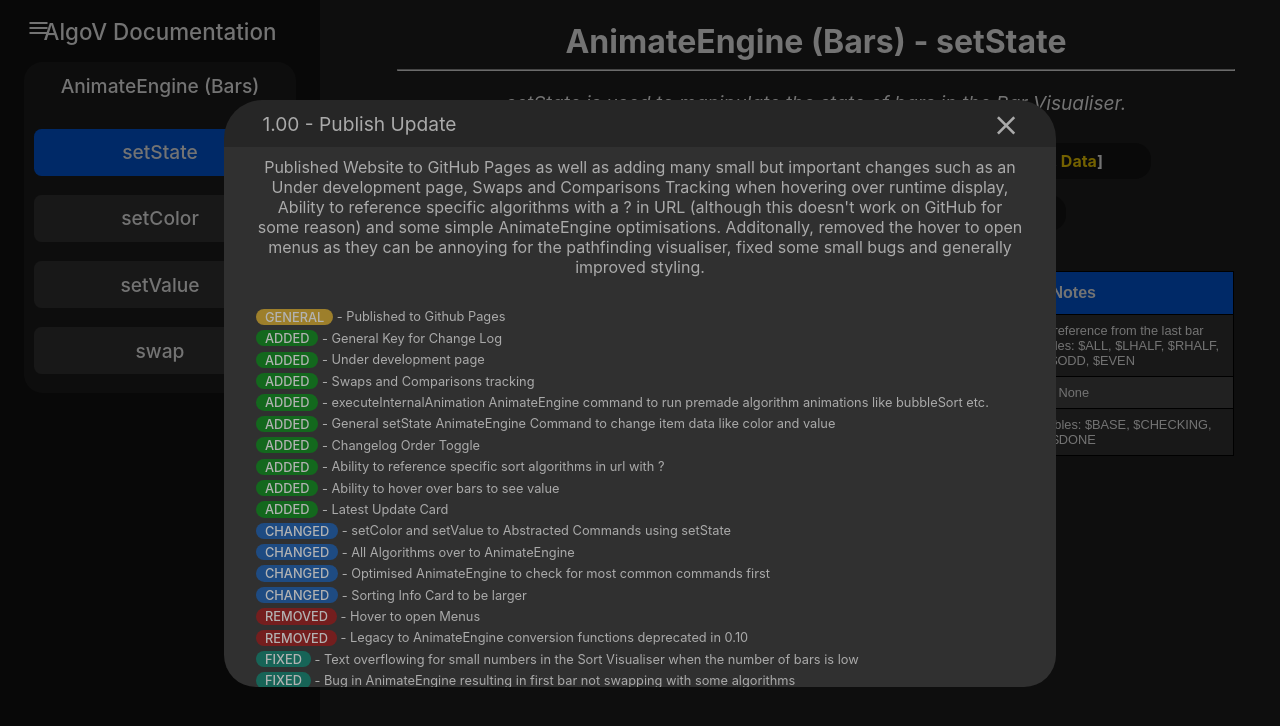
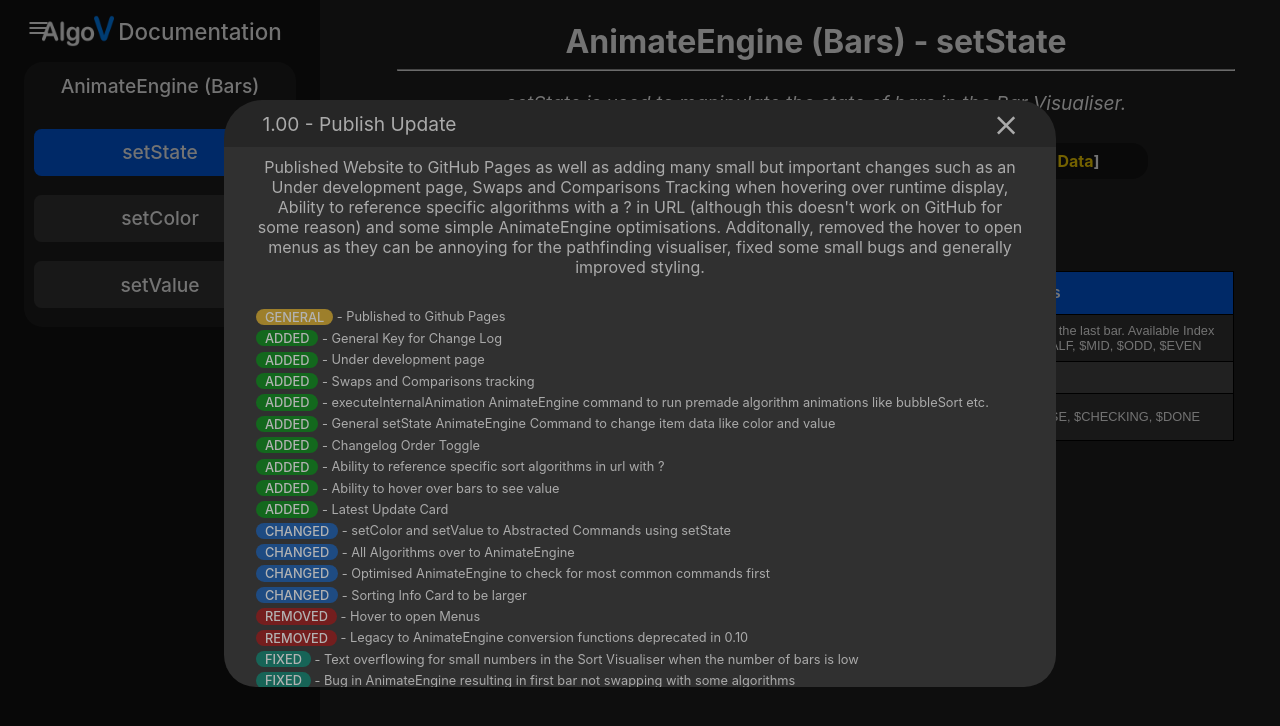
Before and after one commit to jackgpalfrey/algoV, a React (Create React App) app: page /#/docs in a window 1280 px wide. Shown: the top 726 px of the page. Built offline with nearby package versions, Linux system fonts and the light colour scheme.

Commit message:
Added Docs Page

```diff
--- a/src/data/changelogData.json
+++ b/src/data/changelogData.json
@@ -151,7 +151,10 @@
                             ["ADDED", "version AnimateEngine Command (Added in 1.00.1)"],
                             ["CHANGED", "Improved Unavailable Page (Changed in 1.00.1"],
                             ["ADDED", "New Icons for future pages in menu"],
-                            ["ADDED", "Favicon and icon on Homepage"]],
+                            ["ADDED", "Favicon and icon on Homepage"],
+                            ["CHANGED", "Menu to close on scroll"],
+                            ["ADDED", "/docs page"],
+                            ["ADDED", "AnimateEngine (Bars) Documentation"]],
         "date": "8/03/21",
         "isNext": true,
         "XdisplayAfter": "6/3/2021"
--- /dev/null
+++ b/src/data/docs.js
@@ -0,0 +1,133 @@
+const data = {
+	AnimateEngineSort: {
+		id: 'AnimateEngineSort',
+		name: 'AnimateEngine (Bars)',
+		pages: {
+			setState: {
+				id: 'setState',
+				sideTitle: 'setState',
+				title: 'AnimateEngine (Bars)   -   setState',
+				desc:
+					'setState is used to manipulate the state of bars in the Bar Visualiser.',
+				syntaxHTML: (
+					<span>
+						[
+						<span className='docsPage-mainContent-exampleStyle-command'>
+							'setState'
+						</span>
+						,[<span style={{ color: 'pink' }}>Array of Indexes</span>],{' '}
+						<span style={{ color: 'turquoise' }}>
+							Type of data (value/color)
+						</span>
+						, <span style={{ color: 'gold' }}>Data</span>]
+					</span>
+				),
+				exampleHTML: (
+					<span>
+						[
+						<span className='docsPage-mainContent-exampleStyle-command'>
+							'setState'
+						</span>
+						,[<span style={{ color: 'pink' }}>1,2,-1,'$MID'</span>],{' '}
+						<span style={{ color: 'turquoise' }}>'color'</span>,{' '}
+						<span style={{ color: 'gold' }}>'red'</span>]{' '}
+					</span>
+				),
+				arguments: [
+					[
+						'Array of Indexes',
+						'Array with numbers or Index Variables',
+						'[1,2,-1,"$MID"]',
+						'Negative Numbers reference from the last bar. Available Index Variables: $ALL, $LHALF, $RHALF, $MID, $ODD, $EVEN',
+					],
+					['Type of data', 'String (Value / Color)', '"color"', ['None']],
+					[
+						'Data',
+						'(Color) CSS Color Value OR Color Variable / (Value) Number',
+						'"red" / "$CHECKING" / 10',
+						['Available Color Varaibles: $BASE, $CHECKING, $DONE'],
+					],
+				],
+			},
+			setColor: {
+				id: 'setColor',
+				sideTitle: 'setColor',
+				title: 'AnimateEngine (Bars)   -   setColor',
+				desc:
+					'setColor is an abstracted command based on setState used to change the color of bars in the Bar Visualiser.',
+				syntaxHTML: (
+					<span>
+						[
+						<span className='docsPage-mainContent-exampleStyle-command'>
+							'setColor'
+						</span>
+						,[<span style={{ color: 'pink' }}>Array of Indexes</span>],{' '}
+						<span style={{ color: 'turquoise' }}>Color</span>]
+					</span>
+				),
+				exampleHTML: (
+					<span>
+						[
+						<span className='docsPage-mainContent-exampleStyle-command'>
+							'setColor'
+						</span>
+						,[<span style={{ color: 'pink' }}>1,2,-1,'$MID'</span>],{' '}
+						<span style={{ color: 'turquoise' }}>'red'</span>]
+					</span>
+				),
+				arguments: [
+					[
+						'Array of Indexes',
+						'Array with numbers or Index Variables',
+						'[1,2,-1,"$MID"]',
+						'Negative Numbers reference from the last bar. Available Index Variables: $ALL, $LHALF, $RHALF, $MID, $ODD, $EVEN',
+					],
+					[
+						'Data',
+						'CSS Color Value OR Color Variable',
+						'"red" / "$CHECKING"',
+						['Available Color Varaibles: $BASE, $CHECKING, $DONE'],
+					],
+				],
+			},
+			setValue: {
+				id: 'setValue',
+				sideTitle: 'setValue',
+				title: 'AnimateEngine (Bars)   -   setValue',
+				desc:
+					'setValue is an abstracted command based on setState used to change the value of bars in the Bar Visualiser.',
+				syntaxHTML: (
+					<span>
+						[
+						<span className='docsPage-mainContent-exampleStyle-command'>
+							'setValue'
+						</span>
+						,[<span style={{ color: 'pink' }}>Array of Indexes</span>],{' '}
+						<span style={{ color: 'turquoise' }}>Value</span>]
+					</span>
+				),
+				exampleHTML: (
+					<span>
+						[
+						<span className='docsPage-mainContent-exampleStyle-command'>
+							'setValue'
+						</span>
+						,[<span style={{ color: 'pink' }}>1,2,-1,'$MID'</span>],{' '}
+						<span style={{ color: 'turquoise' }}>32</span>]
+					</span>
+				),
+				arguments: [
+					[
+						'Array of Indexes',
+						'Array with numbers or Index Variables',
+						'[1,2,-1,"$MID"]',
+						'Negative Numbers reference from the last bar. Available Index Variables: $ALL, $LHALF, $RHALF, $MID, $ODD, $EVEN',
+					],
+					['Value', 'Number', '32', 'None'],
+				],
+			},
+		},
+	},
+};
+
+export default data;
--- a/src/pages/DocsPage/index.jsx
+++ b/src/pages/DocsPage/index.jsx
@@ -1,19 +1,70 @@
-import React from 'react'
+import React, { useState } from 'react'
 import './style.css'
+import icon from '../../images/icon.png'
+import docData from '../../data/docs'
+
+
+
 
 function DocsPage(){
+    const [openItem, setOpenItem] = useState("AnimateEngineSort-setState")
+
+    let itemKey = openItem.split('-')
+    let data = docData[itemKey[0]].pages[itemKey[1]]
+
+    function createRows(){
+        let table = []
+
+        for (let i = 0; i < data.arguments.length; i++){
+            let arg = data.arguments[i]
+            let argRow = []
+            argRow.push(<td>{arg[0]}</td>)
+            argRow.push(<td>{arg[1]}</td>)
+            argRow.push(<td>{arg[2]}</td>)
+            argRow.push(<td>{arg[3]}</td>)
+
+            table.push(<tr>{argRow}</tr>)
+        }
+
+        return table
+    }
+
+
+    function createSideBar(){
+        let sections = Object.values(docData)
+        let sideBarHTML = sections.map((value, index) => {
+            let pages = Object.values(value.pages)
+            let items = pages.map((pageObj) => {
+                let activeItemKey = openItem.split('-')
+                let classes = "docsPage-sideBarItem"
+                if (value.id === activeItemKey[0] && pageObj.id === activeItemKey[1]) classes += " docsPage-sideBarItem-selected"
+                return (<div onClick={() => {
+                    setOpenItem(`${value.id}-${pageObj.id}`)
+                }} className={classes}>{pageObj.sideTitle}</div>)
+            })
+            return (
+                <div className= 'docsPage-sidebar-section'>
+                    <div className="docsPage-sideBarTitle">{value.name}</div>
+                    {items}
+                </div>
+            )
+        })
+
+        return [sideBarHTML]
+    }
+
     return (
         <div className='docsPage-container'>
-            <div className='docsPage-titleBar'>AlgoV Documentation</div>
+            <div className='docsPage-titleBar'><img className='docspage-img' src={icon} alt='AlgoV' width='80' height='40'/> Documentation</div>
             <div className='docsPage-searchBox'>Test</div>
             <div className='docsPage-mainContent'>
                 <div className='docsPage-mainContent-container'>
-                    <h1 className='docsPage-mainContent-h1'>AnimateEngine (Bars)   -   setState</h1>
+                    <h1 className='docsPage-mainContent-h1'>{data.title}</h1>
                     <hr />
-                    <p className='docsPage-mainContent-description'>setState is used to manipulate the state of bars in the Bar Visualiser.</p>
+                    <p className='docsPage-mainContent-description'>{data.desc}</p>
                     <br />
-                    <p className='docsPage-mainContent-example-title docsPage-mainContent-example-container'>Syntax: <span className='docsPage-mainContent-example'>[<span className='docsPage-mainContent-exampleStyle-command'>"setState"</span>,[<span style={{color:"pink"}}>Array of Indexes</span>], <span style={{color:"turquoise"}}>Type of data (value/color)</span>, <span style={{color:"gold"}}>Data</span>] </span></p>
-                    <p className='docsPage-mainContent-example-container'><span className='docsPage-mainContent-example-title'>Example: </span><span className='docsPage-mainContent-example'>[<span className='docsPage-mainContent-exampleStyle-command'>"setState"</span>,[<span style={{color:"pink"}}>1,2,-1,"$MID"</span>], <span style={{color:"turquoise"}}>"color"</span>, <span style={{color:"gold"}}>"red"</span>] </span></p>
+                    <p className='docsPage-mainContent-example-title docsPage-mainContent-example-container'>Syntax: <span className='docsPage-mainContent-example' >{data.syntaxHTML}</span></p>
+                    <p className='docsPage-mainContent-example-container'><span className='docsPage-mainContent-example-title'>Example: </span><span className='docsPage-mainContent-example'>{data.exampleHTML}</span></p>
                     <table className='arguments'>
                         <tr>
                             <th>Argument</th>
@@ -21,40 +72,14 @@ function DocsPage(){
                             <th>Examples</th>
                             <th>Notes</th>
                         </tr>
-                        <tr>
-                            <td>Array of Indexes</td>
-                            <td>Array with numbers or Index Variables</td>
-                            <td>[1,2,-1,"$MID"]</td>
-                            <td>
-                                <p>Negative Numbers reference from the last bar</p>
-                                <p>Available Index Variables: $ALL, $LHALF, $RHALF, $MID, $ODD, $EVEN</p>
-                            </td>
-                        </tr>
-                        <tr>
-                            <td>Type Of Data</td>
-                            <td>String (value/color)</td>
-                            <td>"color"</td>
-                            <td>None</td>
-                        </tr>
-                        <tr>
-                            <td>Data</td>
-                            <td>(Color) CSS Color Value OR Color Variable / (Value) Number</td>
-                            <td>"red" / "$CHECKING" / 10</td>
-                            <td>Available Color Varaibles: $BASE, $CHECKING, $DONE</td>
-                        </tr>
+                        {createRows()}
                     </table>
                 </div>
 
             </div>
             <div className='docsPage-sideBar'>
                 <div className= 'docsPage-sidebar-container'>
-                    <div className= 'docsPage-sidebar-section'>
-                        <div className="docsPage-sideBarTitle">AnimateEngine (Bars)</div>
-                        <div className="docsPage-sideBarItem docsPage-sideBarItem-selected">setState</div>
-                        <div className="docsPage-sideBarItem">setColor</div>
-                        <div className="docsPage-sideBarItem">setValue</div>
-                        <div className="docsPage-sideBarItem">swap</div>
-                    </div>
+                    {[createSideBar()]}
                 </div>
             </div>
         </div>
--- a/src/pages/DocsPage/style.css
+++ b/src/pages/DocsPage/style.css
@@ -57,6 +57,7 @@
 	width: 85%;
 	padding-bottom: 1em;
 	border-radius: 1em;
+	margin-bottom: 1em;
 }
 
 .docsPage-sidebar-section::-webkit-scrollbar {
```
Also changed, not shown: 1 other file (tests, documents, lock files or other folders).
